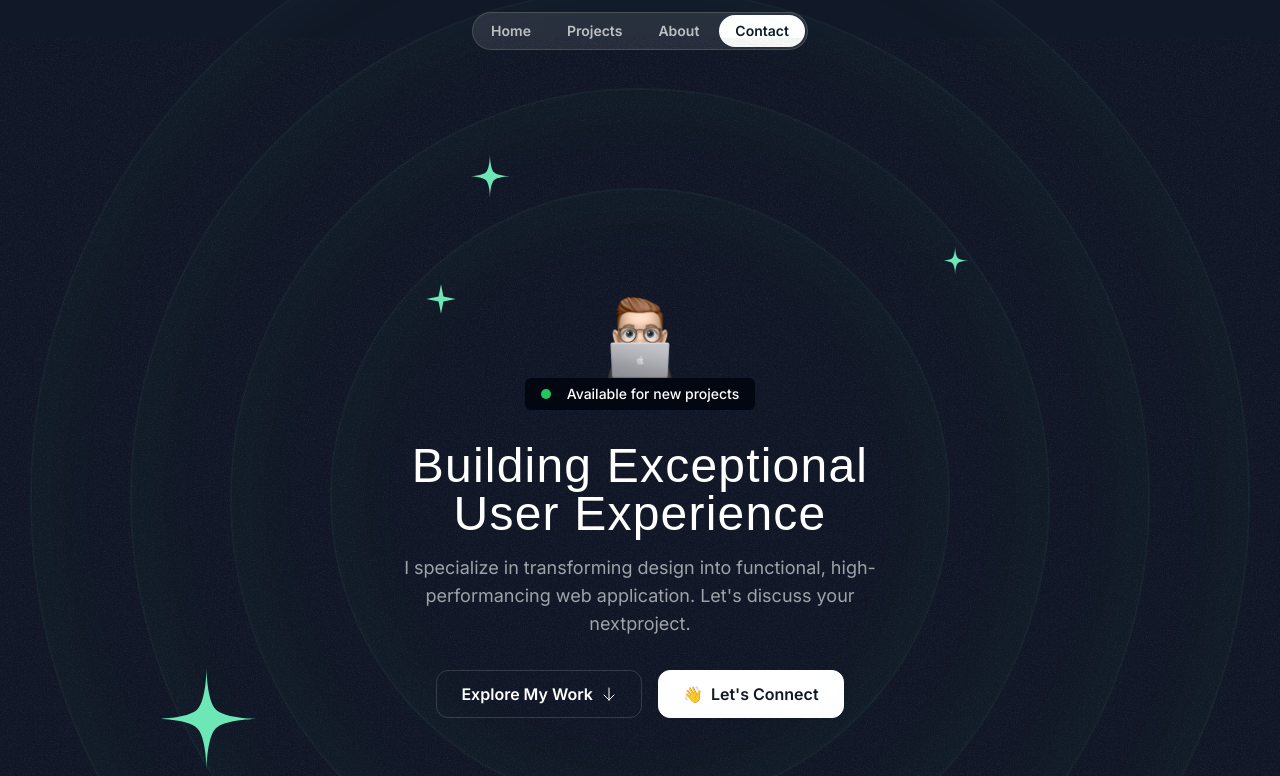
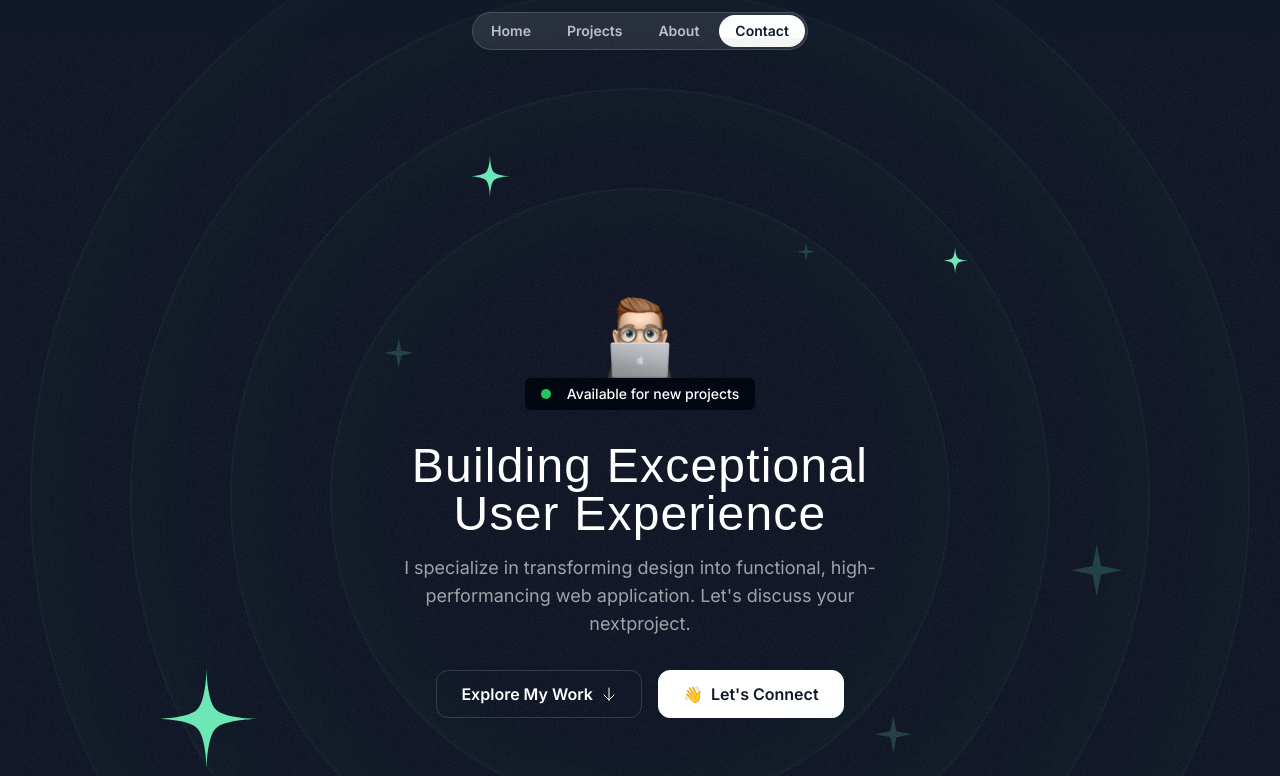
Before and after one commit to Niteshpanday05/portfolio, a Next.js app: page / in a window 1280 px wide. Shown: the top 776 px of the page. Built offline with nearby package versions, Linux system fonts and the light colour scheme; a web font is replaced by a local one.

Commit message:
sparkle features completed

```diff
--- a/src/sections/Hero.tsx
+++ b/src/sections/Hero.tsx
@@ -28,8 +28,17 @@ export const HeroSection = () => {
       <HeroOrbit size={590} rotation={98}>
         <StarIcon className="size-8 text-emerald-300"/>
       </HeroOrbit>
-      <HeroOrbit size={430} rotation={0}>
-        <SparkleIcon className="size-8 text-emerald-300"/>
+      <HeroOrbit size={430} rotation={-14}>
+        <SparkleIcon className="size-8 text-emerald-300/20"/>
+      </HeroOrbit>
+       <HeroOrbit size={440} rotation={79}>
+        <SparkleIcon className="size-5 text-emerald-300/20"/>
+      </HeroOrbit>
+       <HeroOrbit size={530} rotation={178}>
+        <SparkleIcon className="size-10 text-emerald-300/20"/>
+      </HeroOrbit>
+       <HeroOrbit size={710} rotation={144}>
+        <SparkleIcon className="size-14 text-emerald-300/20"/>
       </HeroOrbit>
       <div className="container">
         <div className="flex flex-col items-center">
```
